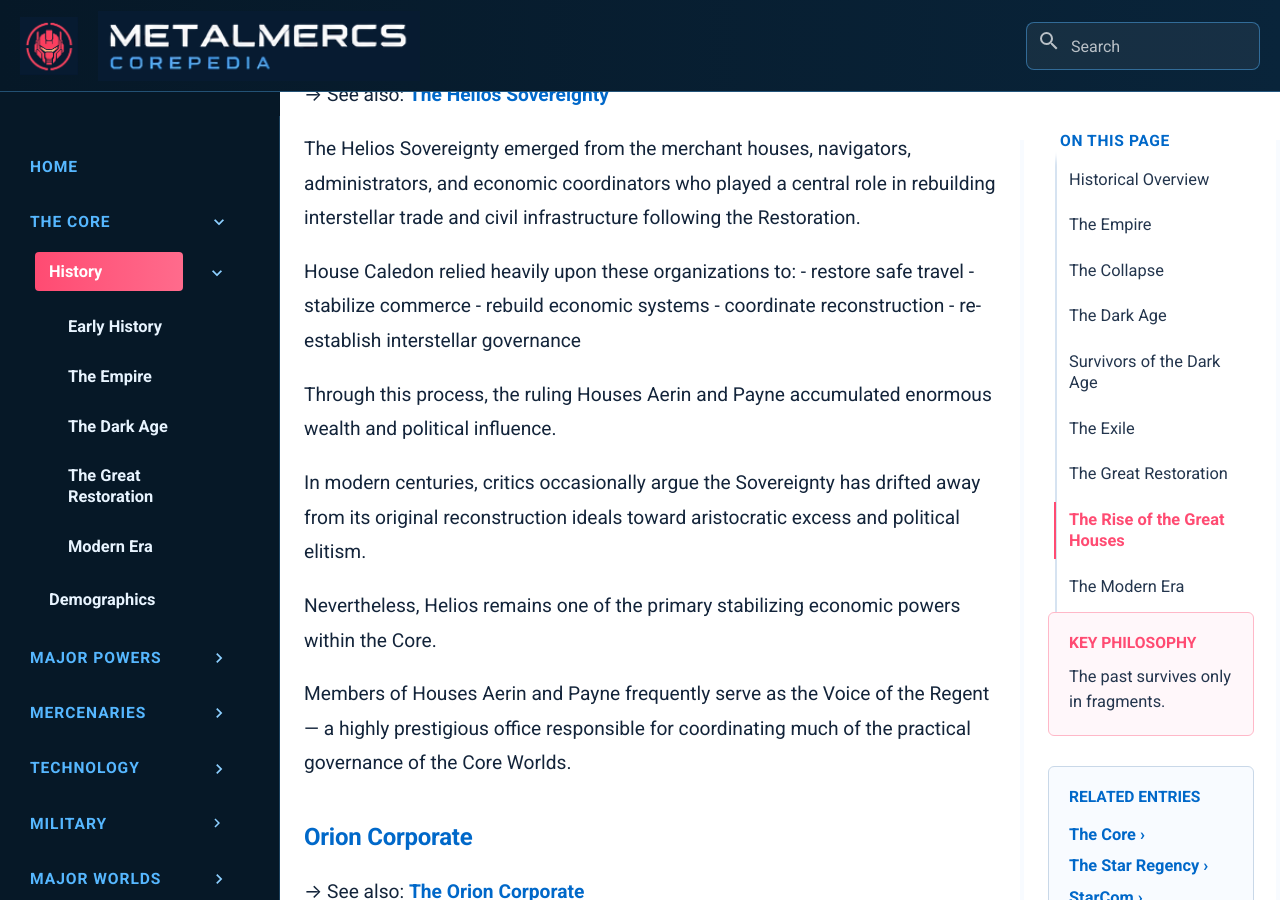
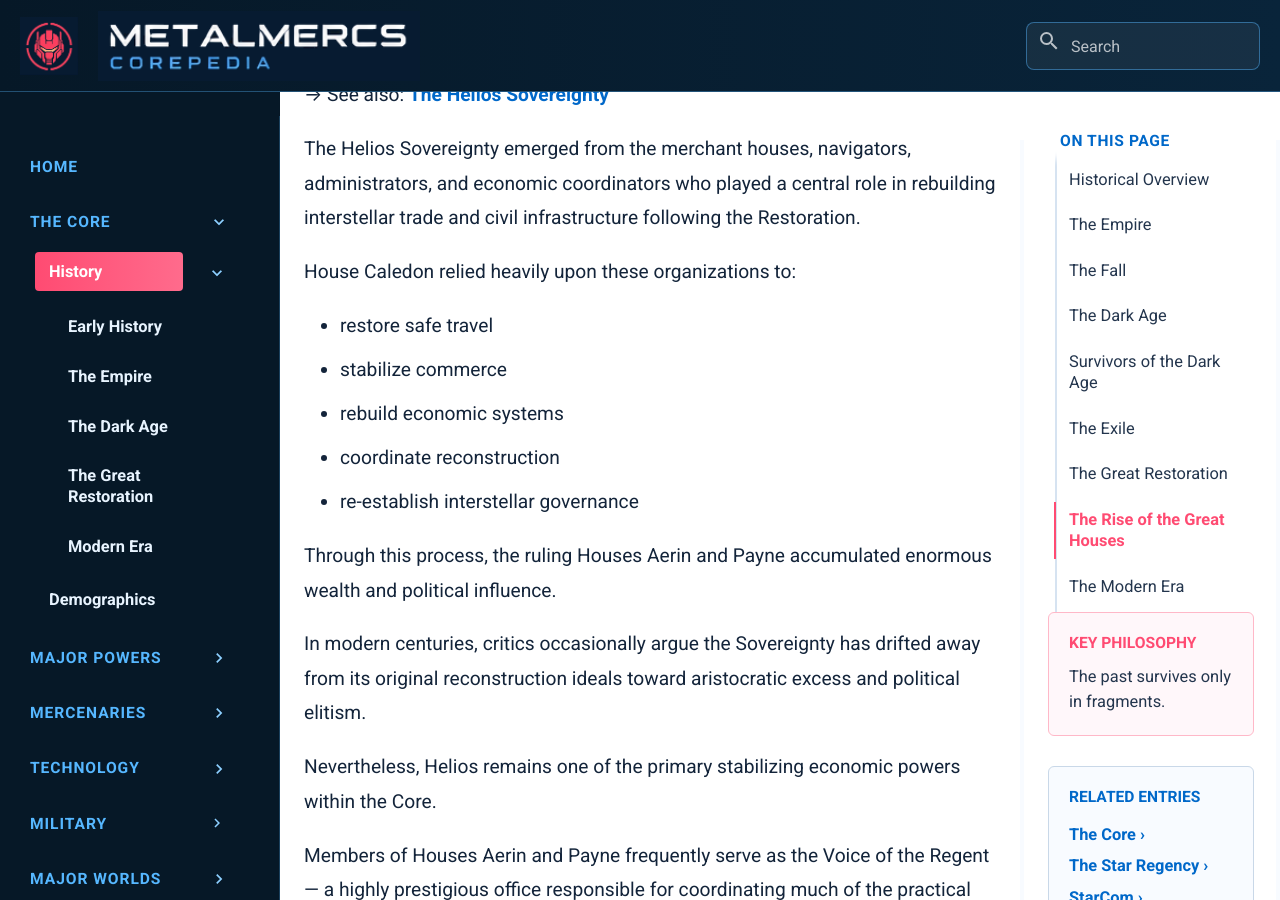
Before and after one commit to retroactiongames/metalmercs-wiki, an MkDocs documentation site: the page built from docs/core/history/index.md, in a window 1280 px wide and 900 px high, scrolled down 7919 px. Built offline with MkDocs 1.6.1 and Material for MkDocs 9.7.7, drawn with Linux system fonts in a browser that asks for light colours; some of the changed text lies outside the part shown.

Commit message:
updated the history and lesser religions

```diff
--- a/docs/core/history/index.md
+++ b/docs/core/history/index.md
@@ -67,9 +67,9 @@ Very little verifiable evidence from this age survives intact.
 
 Modern historians continue to debate how technologically advanced the Empire truly was, or whether many surviving stories have become exaggerated through centuries of retelling.
 
-## The Collapse
+## The Fall
 
-→ See also: [The Collapse](the-collapse.md)
+→ See also: [The Fall](the-empire.md#the-fall)
 
 At some point in the distant past, the Empire collapsed.
 
@@ -218,6 +218,7 @@ This origin continues to shape the Union’s identity as both a military state a
 The Helios Sovereignty emerged from the merchant houses, navigators, administrators, and economic coordinators who played a central role in rebuilding interstellar trade and civil infrastructure following the Restoration.
 
 House Caledon relied heavily upon these organizations to:
+
 - restore safe travel
 - stabilize commerce
 - rebuild economic systems
```
Also changed, not shown: docs/core/history/early-history.md (+2 -0 lines), docs/history/lesser-religions.md (+2 -0 lines).
